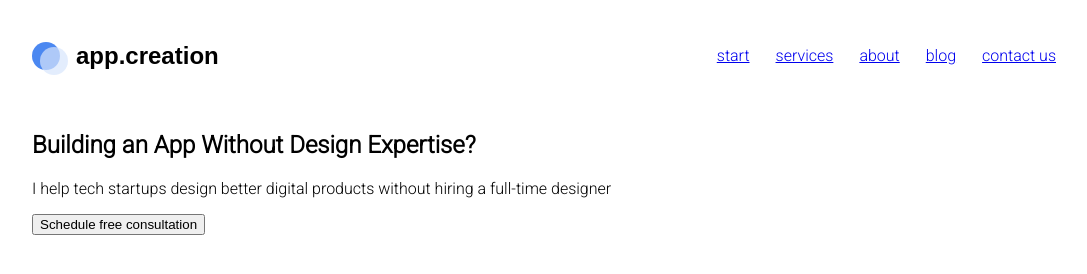
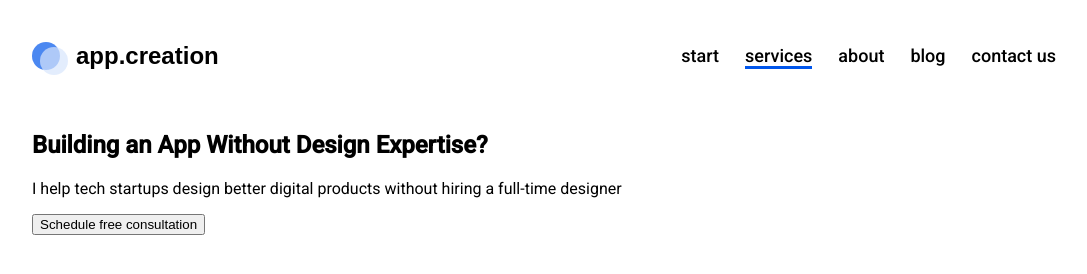
Before and after one commit to WebHeroSchool/Liza2, a plain HTML site: page index.html in a window 1280 px wide. Shown: the whole page, without its empty margins (96-1183 px from the left). Drawn offline with Linux system fonts and the light colour scheme; a web font is replaced by a local one.

Commit message:
урок 7.Создаем меню.

```diff
--- a/index.html
+++ b/index.html
@@ -3,7 +3,7 @@
 <head>
      <meta charset="utf-8">
      <title>Мой первый сайт</title>
-     <link href="https://fonts.googleapis.com/css2?family=Roboto:wght@300&display=swap" rel="stylesheet">
+     <link href="https://fonts.googleapis.com/css2?family=Roboto:wght@100;300;400;500&display=swap" rel="stylesheet">
      <link rel="stylesheet" href="styles.css">
      <link rel="stylesheet" href="fonts.css">
  </head>
@@ -16,7 +16,7 @@
        app.creation</div>
      <nav class="menu">
       <a class="menu__item" href="#">start</a>
-      <a class="menu__item" href="#">services</a>
+      <a class="menu__item menu__item_active" href="#">services</a>
       <a class="menu__item" href="#">about</a>
       <a class="menu__item" href="#">blog</a>
       <a class="menu__item" href="#">contact us</a>
--- a/styles.css
+++ b/styles.css
@@ -1,5 +1,5 @@
 .header, .main-section{
-                       font-family: Roboto
+                       font-family: 'Roboto';
  }
  body{
    margin: 0;
@@ -21,14 +21,44 @@
  .menu{
    display: flex;
    align-items: center;
-   //margin-left:356%;
  }
 
  .menu__item{
-   padding: 0 13px;
+   position: relative;
+   margin-right: 26px;
+   color:#000;
+   font: 500 18px/21px Roboto,arial,helvetica,sans-serif;
+   text-decoration: none;
+   transition: opacity .5s;
  }
  .menu__item:last-child{
-   padding-right: 0;
+   margin-right: 0;
+ }
+ .menu__item_active::after{
+   position: absolute;
+   display: block;
+   content:"";
+   left:0;
+   width: 100%;
+   height: 3px;
+   background: #0056EC;
+  }
+  .menu__item:after{
+    position: absolute;
+    display: block;
+    content:"";
+    left:0;
+    width: 100%;
+    height: 3px;
+    background: #0056EC;
+    opacity: 0;
+    transition: opacity .5s;
+   }
+  .menu__item:hover{
+    opacity: 0.5;
+  }
+ .menu__item:hover:after, .menu__item_active:after{
+   opacity:1;
  }
  .logo__circle{
    position: absolute;
```
